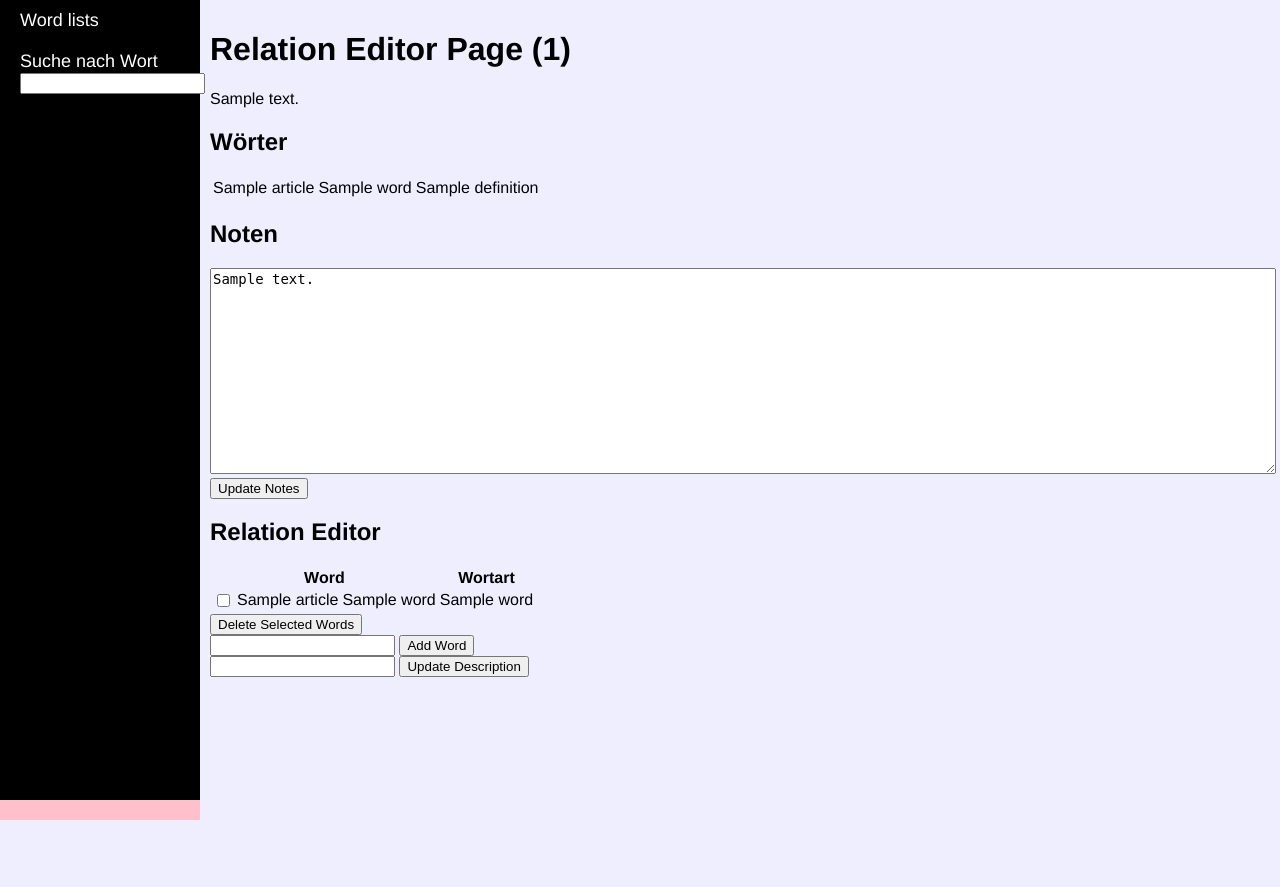
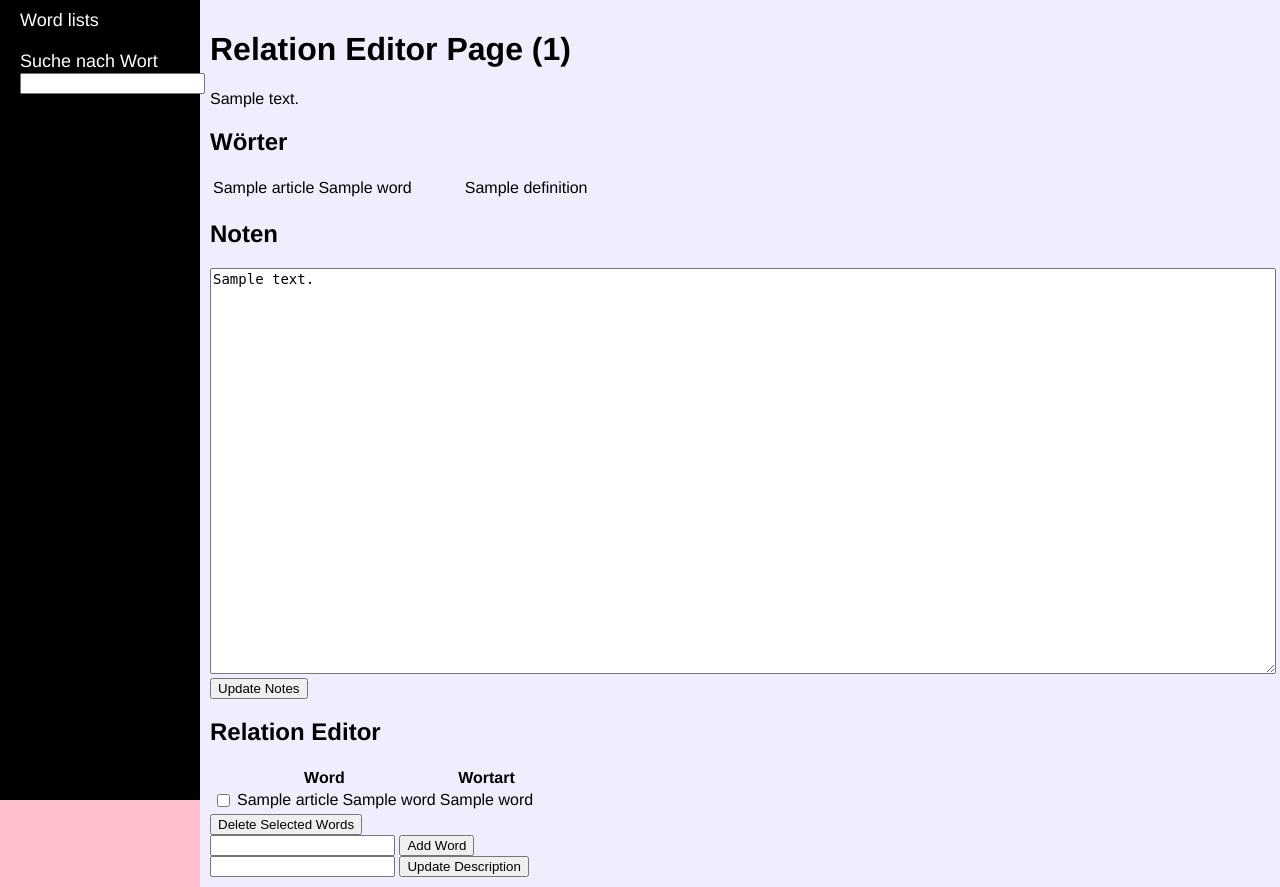
Before and after one commit to altoid/deutsch_lernen, a Flask app: page /dlernen/relation/editor/1 in a window 1280 px wide. Before the commit the page ends 820 px from the top, so only its background shows below. Run offline with Flask 3, Linux system fonts and the light colour scheme; a database or web service that is not in the repository returns one stand-in record (values such as "Sample title"); data that the repository does not hold is empty; parts of the project's set-up code (start-up, migrations or seed data) failed here and were passed over.

Commit message:
twiddle styles for relation editor

```diff
--- a/dlernen/static/styles.css
+++ b/dlernen/static/styles.css
@@ -130,6 +130,10 @@ td {
     min-height: 100vh;
 }
 
+td.relation_definition {
+    padding-left: 50px;
+}
+
 .list_editor th {
     text-align: left;
 }
@@ -160,6 +164,8 @@ table.study_guide {
 4:  top, right, bottom, left
 2:  top+bottom, right+left
 3:  top, right+left, bottom
+
+property names are padding-{left|right|top|bottom}
 
 when two classes define different values for the same style, the browser resolves this
 in SOURCE order, i.e. the order in which they are defined here.  last one wins.
@@ -318,7 +324,7 @@ textarea.notes {
 textarea.relation_notes {
     font-size: 14px;
     width: 100%;
-    height: 200px;
+    height: 400px;
 }
 
 textarea.word_notes {
--- a/dlernen/templates/relation_editor.html
+++ b/dlernen/templates/relation_editor.html
@@ -24,7 +24,7 @@ Manage Relation
             <tr>
                 <td>{{ w['article'] }}</td>
                 <td>{{ w['word'] }}</td>
-                <td>{{ w['definition'] }}</td>
+                <td class="relation_definition">{{ w['definition'] }}</td>
             </tr>
             {% endfor %}
         </table>
```
